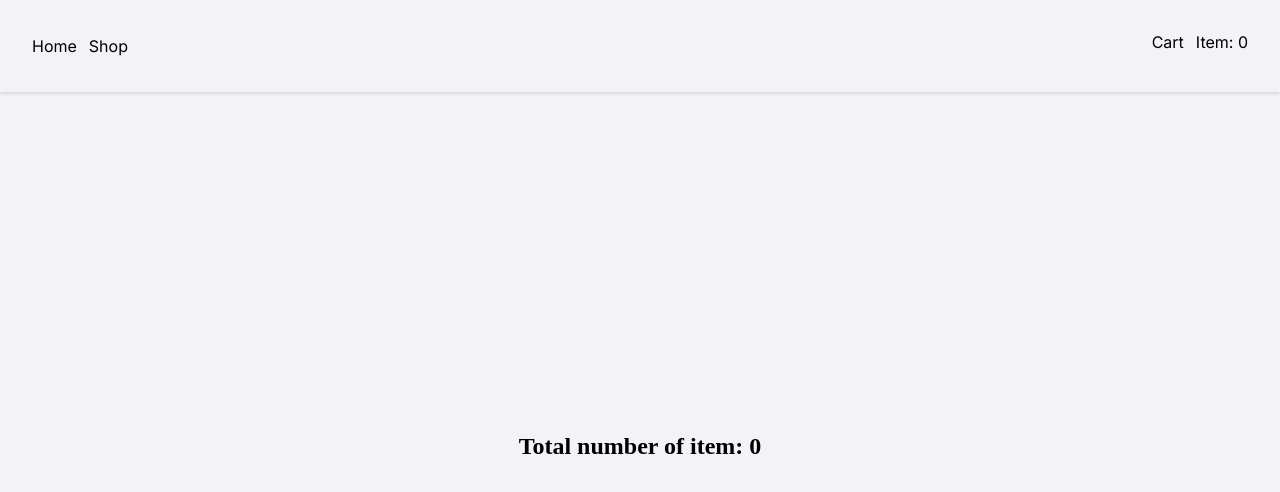
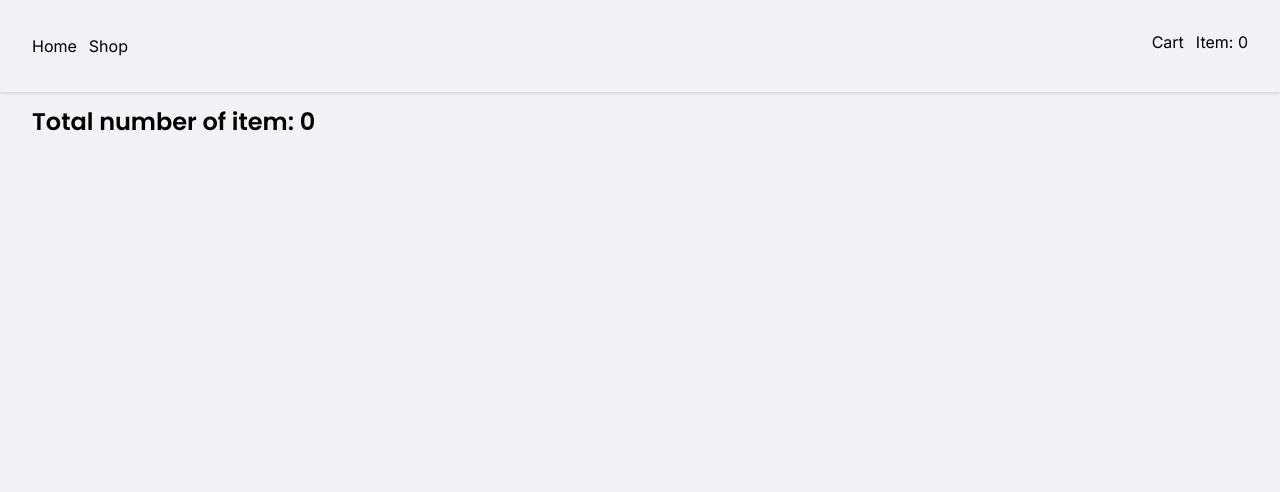
Before and after one commit to asshleygozar/shopping-cart, a React (Vite) app: page /cart in a window 1280 px wide. Shown: the top 492 px of the page. Built offline with nearby package versions, Linux system fonts and the light colour scheme.

Commit message:
remove description props

```diff
--- a/src/routes/cart.jsx
+++ b/src/routes/cart.jsx
@@ -1,13 +1,15 @@
 import { useContext } from 'react';
 import { CartItemContext } from '../App';
-import { ProductCart } from '../components/ProductDetails';
+import { ProductCart } from '../components/ProductCard';
+import '../styles/cart.css';
 
 export default function Cart() {
 	const { item, cart } = useContext(CartItemContext);
 
 	return (
-		<section>
-			<h1>Total number of item: {item}</h1>
+		<section className='cart-page'>
+			<h1 className='cart-header'>Total number of item: {item}</h1>
+			<main className='cart-product-item-container'>
 				{cart &&
 					cart.map((product) => (
 						<ProductCart
@@ -16,12 +18,10 @@ export default function Cart() {
 							imageSource={product.productImage}
 							title={product.productTitle}
 							price={product.productPrice}
-						description={product.productDescription}
 							quantity={product.productQuantity}
 						/>
 					))}
-
-			{console.log(cart)}
+			</main>
 		</section>
 	);
 }
```
Lines whose indentation alone changed are shown as unchanged.
